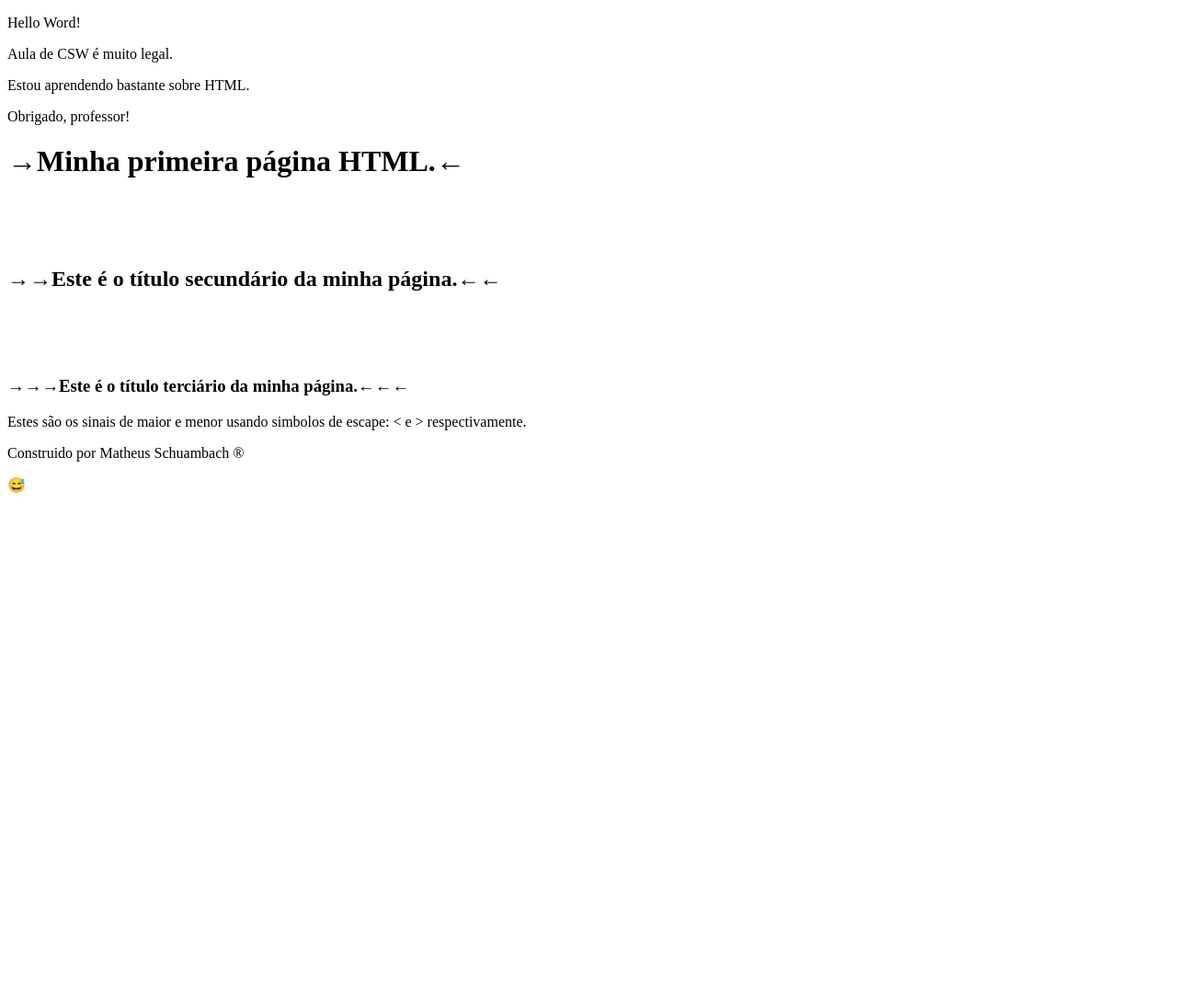
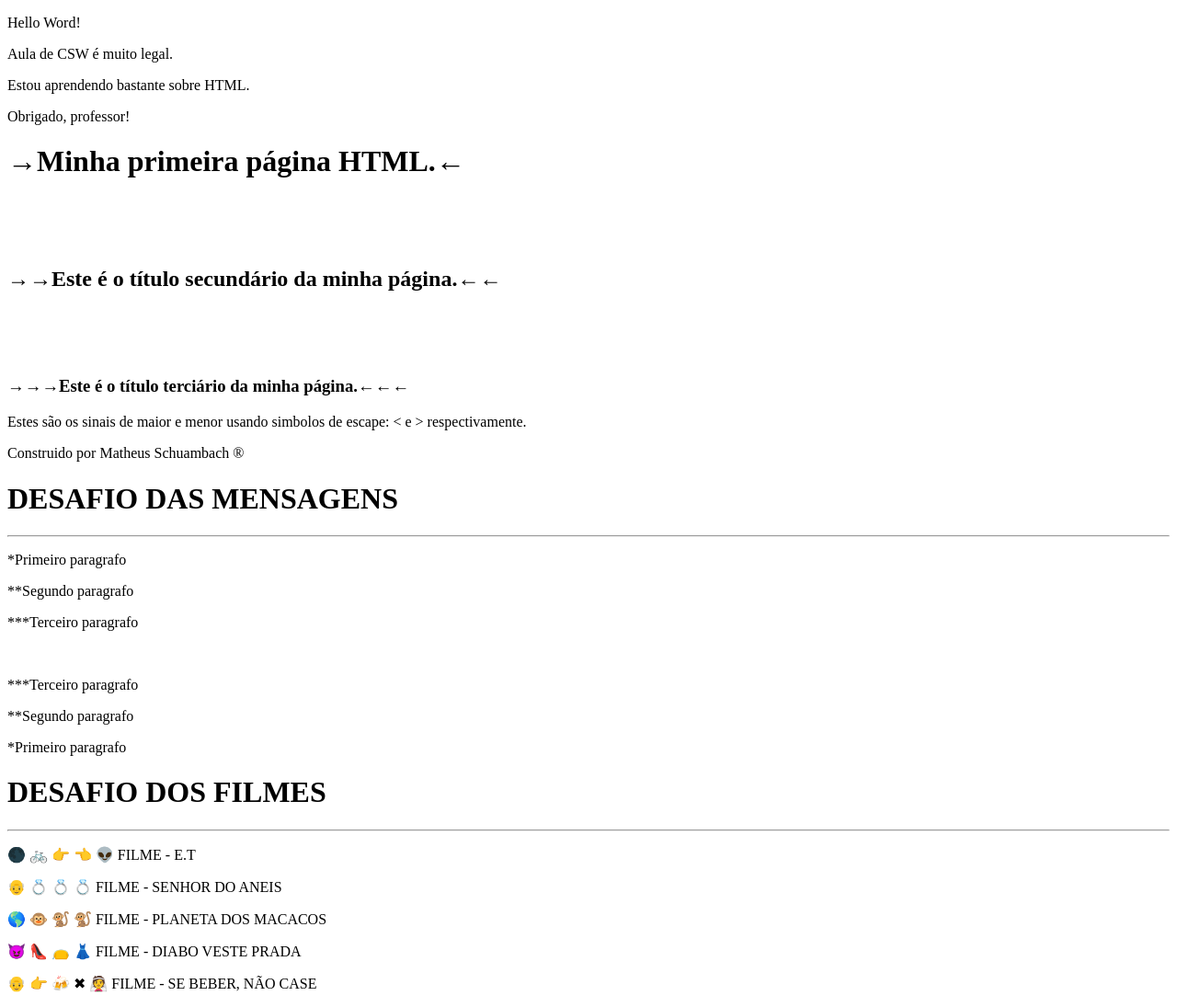
Before and after one commit to SchMatheus/SI1N-CSW2026-1, a plain HTML site: page Aula-01/index.html in a window 1280 px wide. Shown: the whole page at 92% size. Before the commit the page ends 800 px from the top, so only its background shows below. Drawn offline with Linux system fonts and the light colour scheme.

Commit message:
Add files via upload

```diff
--- a/Aula-01/index.html
+++ b/Aula-01/index.html
@@ -25,8 +25,22 @@
     <p>Estes são os sinais de maior e menor usando simbolos de escape: &lt; e &gt; respectivamente.</p>
 
     <p>Construido por Matheus Schuambach &reg;</p>
-
-    <p>	&#128517;</p>
+<h1>DESAFIO DAS MENSAGENS</h1>
+<hr>
+<p>*Primeiro paragrafo</p>
+<p>**Segundo paragrafo</p>
+<p>***Terceiro paragrafo</p>
+<br>
+<p>***Terceiro paragrafo</p>
+<p>**Segundo paragrafo</p>
+<p>*Primeiro paragrafo</p>
+<h1> DESAFIO DOS FILMES </h1>
+<hr>
+<p>&#x1F311; &#x1F6B2; &#x1F449; &#x1F448; &#x1F47D; FILME - E.T</p>
+<p> &#x1F474; &#x1F48D; &#x1F48D; &#x1F48D; FILME - SENHOR DO ANEIS</p>
+<p> &#x1F30E; &#x1F435; &#x1F412; &#x1F412; FILME - PLANETA DOS MACACOS</p>
+<p> &#x1F608; &#x1F460; &#x1F45D; &#x1F457; FILME - DIABO VESTE PRADA</p>
+<p> &#x1F474; &#x1F449; &#x1F37B; &#x2716; &#x1F470; FILME - SE BEBER, NÃO CASE</p>
 
 </body>
 </html>
```
